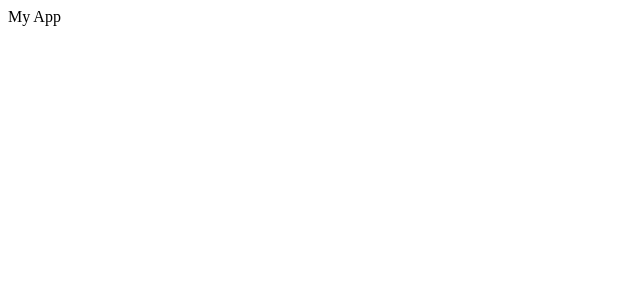
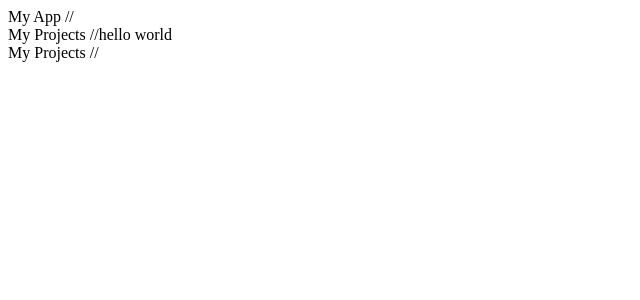
Before and after one commit to nastajus/LearnReactCrash, a React (Create React App) app: page / in a window 1280 px wide. Shown: the top 300 px of the page, without its empty margins (0-640 px from the left). Built offline with nearby package versions, Linux system fonts and the light colour scheme.

Commit message:
Component made for Project, bit of data passing going on

```diff
--- a/src/App.js
+++ b/src/App.js
@@ -1,11 +1,35 @@
 import React, { Component } from 'react';
+import Projects from './Components/Projects'
 import './App.css';
 
 class App extends Component {
+
+  constructor(){
+    super();
+    this.state = {
+      projects: [
+        {
+          title: 'Business Website',
+          category: 'Web Design'
+        },
+        {
+          title: 'Social App',
+          category: 'Mobile Development'
+        },
+        {
+          title: 'Ecommerce Shopping',
+          category: 'Web Development'
+        }
+      ]
+    }
+  }
+
   render() {
     return (
       <div className="App">
         My App
+        //<Projects test="hello world"/>
+        <Projects projects={this.state.projects}/>
       </div>
     );
   }
--- /dev/null
+++ b/src/Components/Projects.js
@@ -0,0 +1,15 @@
+import React, { Component } from 'react';
+
+class Projects extends Component {
+  render() {
+    //console.log(this.props);
+    return (
+      <div className="Projects">
+        My Projects
+        //{this.props.test}
+      </div>
+    );
+  }
+}
+
+export default Projects;
```
